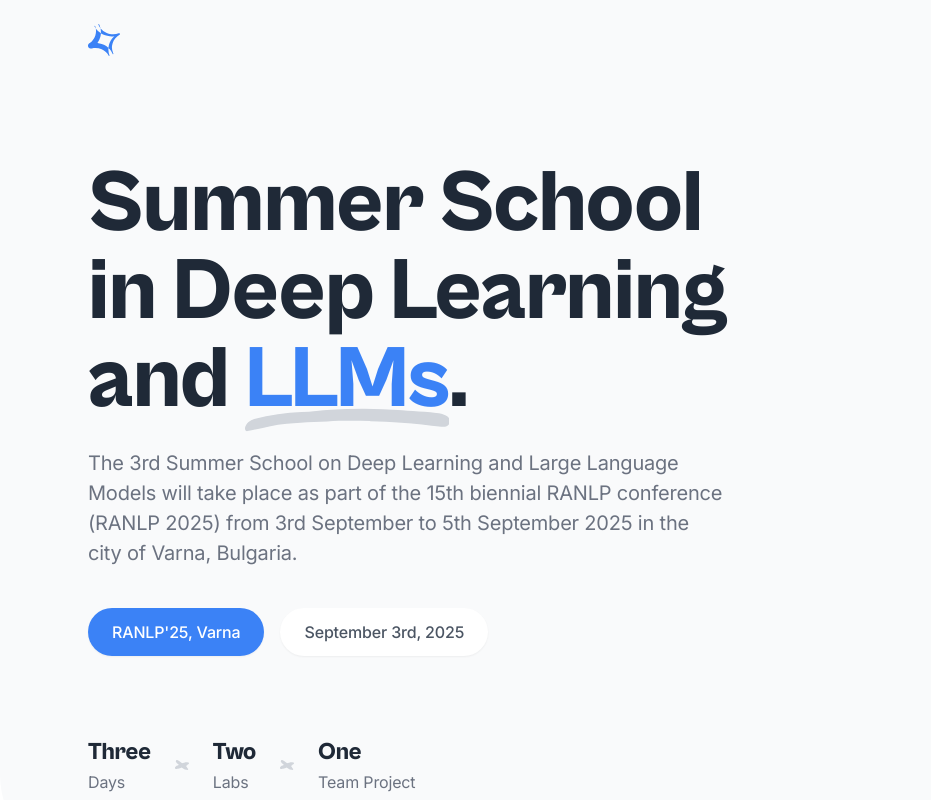
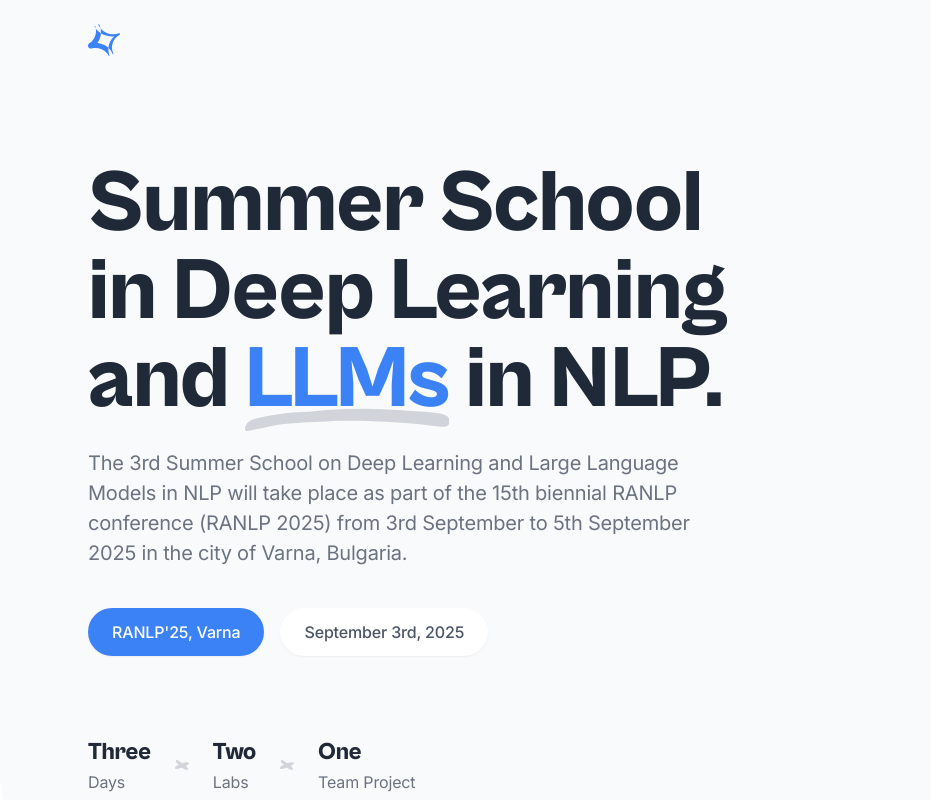
Before and after one commit to ranlp2025-summer-school/ranlp2025-summer-school.github.io, a website: page index.html in a window 1280 px wide. Shown: the top 800 px of the page, 0-931 px from the left. Drawn offline with Linux system fonts and the light colour scheme.

Commit message:
Update index.html

```diff
--- a/index.html
+++ b/index.html
@@ -69,8 +69,8 @@
                                         <path d="M134.66 13.107c-10.334-.37-20.721-.5-31.12-.291l-2.6.06c-4.116.04-8.193.602-12.3.749-14.502.43-29.029 1.196-43.514 2.465-6.414.63-12.808 1.629-19.04 2.866-7.93 1.579-16.113 3.71-23.367 5.003-2.211.374-3.397-1.832-2.31-4.906.5-1.467 1.838-3.456 3.418-4.813a16.047 16.047 0 0 1 6.107-3.365c16.88-4.266 33.763-6.67 51.009-7.389C71.25 3.187 81.81 1.6 92.309.966c11.53-.65 23.097-.938 34.66-.96 7.117-.054 14.25.254 21.36.318l16.194.803 4.62.39c3.85.32 7.693.618 11.53.813 8.346.883 16.673.802 25.144 2.159 1.864.276 3.714.338 5.566.873l.717.225c6.162 1.977 7.92 3.64 7.9 7.197l-.003.203c-.017.875.05 1.772-.112 2.593-.581 2.762-4.066 4.12-8.637 3.63-13.696-1.06-27.935-3.332-42.97-4.168-11.055-.83-22.314-1.459-33.596-1.603l-.022-.332Z" fill="#D1D5DB" fill-rule="evenodd" />
                                     </svg>
                                     LLMs
-                                </span>.</h1>
-                                <p class="text-xl text-gray-500 mb-10" data-aos="fade-right" data-aos-delay="200">The 3rd Summer School on Deep Learning and Large Language Models will take place as part of the 15th biennial RANLP conference (RANLP 2025) from 3rd September to 5th September 2025 in the city of Varna, Bulgaria.</p>
+                                </span> in NLP.</h1>
+                                <p class="text-xl text-gray-500 mb-10" data-aos="fade-right" data-aos-delay="200">The 3rd Summer School on Deep Learning and Large Language Models in NLP will take place as part of the 15th biennial RANLP conference (RANLP 2025) from 3rd September to 5th September 2025 in the city of Varna, Bulgaria.</p>
                                 <!-- Buttons -->
                                 <div class="max-w-xs mx-auto sm:max-w-none sm:flex sm:justify-center md:justify-start space-y-4 sm:space-y-0 sm:space-x-4 mb-12 md:mb-20" data-aos="fade-right" data-aos-delay="300">
                                     <div>
```
